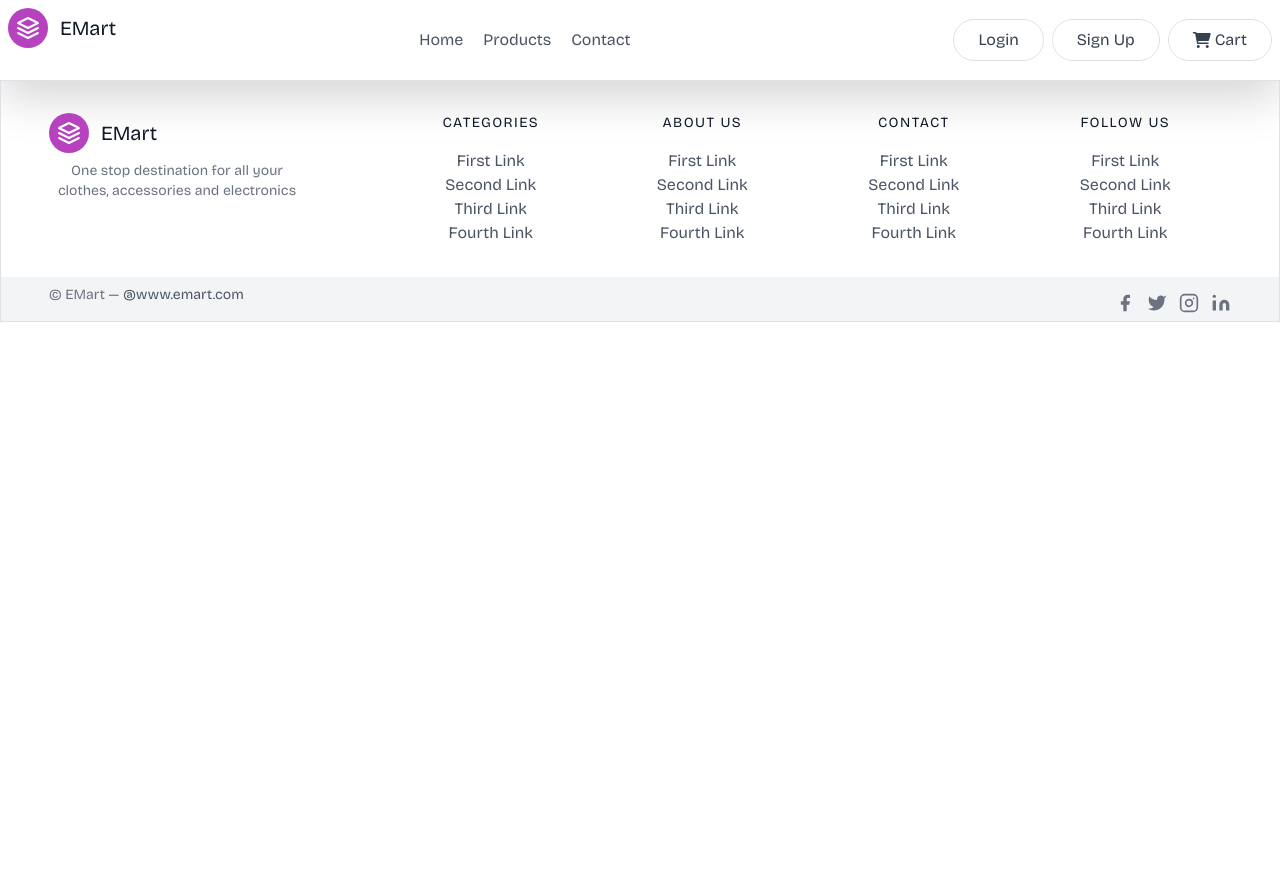
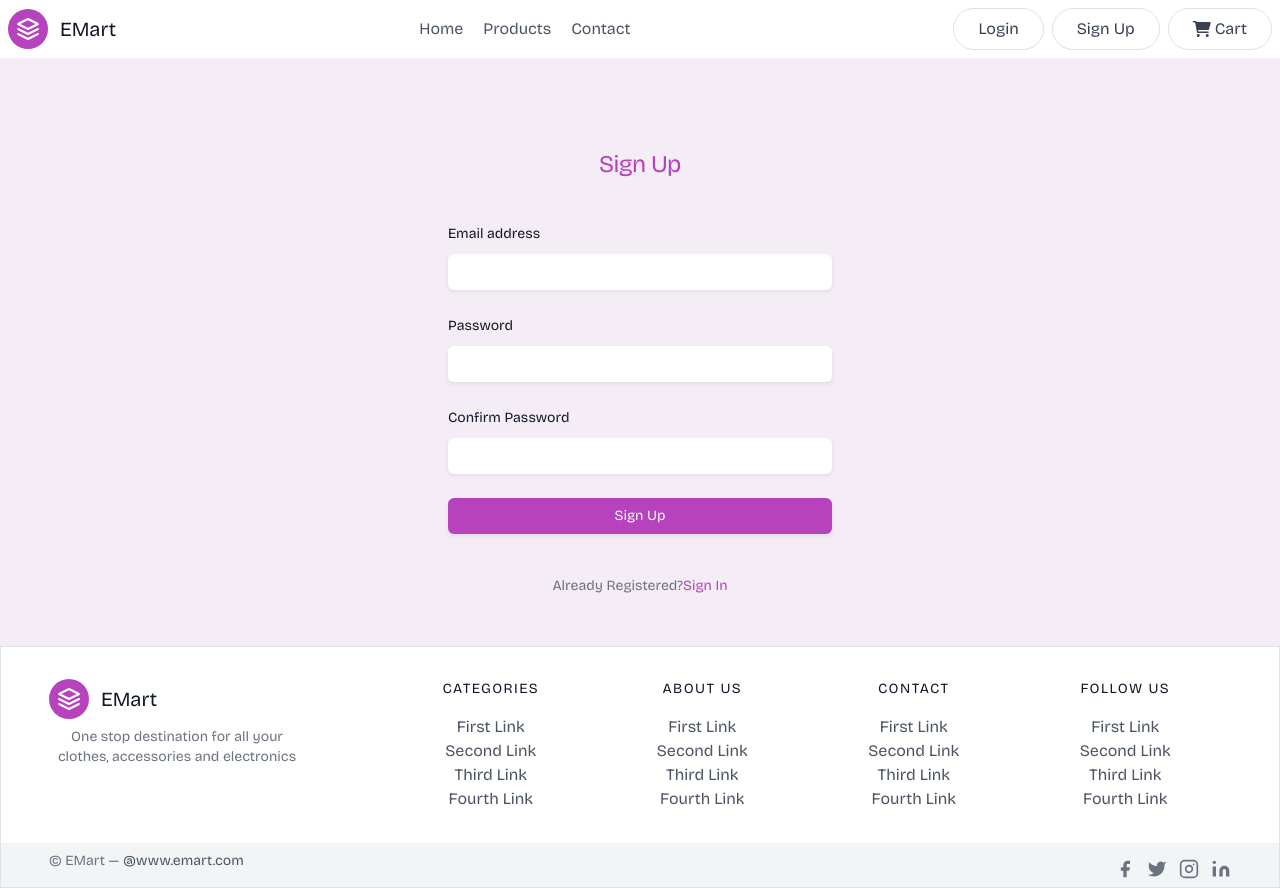
Before and after one commit to RishikaC06/EMart, a React (Create React App) app: page /EMart/register in a window 1280 px wide. Before the commit the page ends 800 px from the top, so only its background shows below. Built offline with nearby package versions, Linux system fonts and the light colour scheme.

Commit message:
Initial commit

```diff
--- a/src/components/Footer/index.js
+++ b/src/components/Footer/index.js
@@ -1,6 +1,7 @@
 import React from 'react'
 
 const Footer = () => {
+
   return (
         <footer className="text-gray-600 body-font border border-t-2">
             <div className="container px-5 py-8 mx-auto flex md:items-center lg:items-start md:flex-row md:flex-nowrap flex-wrap flex-col">
--- a/src/components/Navbar/index.js
+++ b/src/components/Navbar/index.js
@@ -1,5 +1,5 @@
-import React from 'react'
-import { Link } from 'react-router-dom'
+import React, { useState } from 'react';
+import { Link, useNavigate } from 'react-router-dom';
 
 const navigations = [
   {
@@ -14,36 +14,66 @@ const navigations = [
     name: 'Contact',
     path: '/contact'
   }
-]
+];
 
 const Navbar = () => {
+  const [isOpen, setIsOpen] = useState(false);
+  const navigate = useNavigate();
+
+  const toggleMenu = () => {
+    setIsOpen(!isOpen);
+  };
+
+  const handleNavigation = (path) => {
+    navigate(path);
+    setIsOpen(false); // Close the menu
+  };
+
   return (
     <header className="text-gray-600 body-font shadow-lg">
-      <div className="container mx-auto flex flex-wrap p-2 flex-col md:flex-row items-center">
-        <Link to={'/'} className="flex cursor-pointer title-font font-medium items-center text-gray-900 mb-4 md:mb-0">
-          <svg xmlns="http://www.w3.org/2000/svg" fill="none" stroke="currentColor" stroke-linecap="round" stroke-linejoin="round" stroke-width="2" className="w-10 h-10 text-white p-2 bg-[#b642be] rounded-full" viewBox="0 0 24 24">
+      <div className="container mx-auto flex flex-wrap p-2 flex-col md:flex-row items-center justify-between">
+        <div className="flex items-center justify-between w-full md:w-auto">
+          <button onClick={toggleMenu} className="text-gray-700 focus:outline-none md:hidden">
+            <svg className="w-6 h-6" fill="none" stroke="currentColor" viewBox="0 0 24 24" xmlns="http://www.w3.org/2000/svg">
+              <path strokeLinecap="round" strokeLinejoin="round" strokeWidth="2" d="M4 6h16M4 12h16m-7 6h7"></path>
+            </svg>
+          </button>
+          <Link to={'/'} className="flex cursor-pointer title-font font-medium items-center text-gray-900 mx-auto md:mx-0">
+            <svg xmlns="http://www.w3.org/2000/svg" fill="none" stroke="currentColor" strokeLinecap="round" strokeLinejoin="round" strokeWidth="2" className="w-10 h-10 text-white p-2 bg-[#b642be] rounded-full" viewBox="0 0 24 24">
               <path d="M12 2L2 7l10 5 10-5-10-5zM2 17l10 5 10-5M2 12l10 5 10-5"></path>
             </svg>
             <span className="ml-3 text-xl">EMart</span>
           </Link>
-        <nav className="md:ml-auto md:mr-auto flex flex-wrap items-center text-base justify-center">
-          {
-            navigations.map((navigation) => {
-              return (
-                <Link to={navigation.path} className="mr-5 hover:text-gray-900">{navigation.name}</Link>
-              )
-            })
-          }
+          <button className="text-gray-700 border border-gray-300 rounded-full hover:bg-[#b642be] hover:text-white flex items-center transition-colors duration-300 md:hidden" onClick={() => navigate('/cart')}>
+            <i className="fa fa-shopping-cart me-1"></i>
+          </button>
+        </div>
+        <nav className="md:ml-auto md:mr-auto flex flex-wrap items-center text-base justify-center hidden md:flex">
+          {navigations.map((navigation) => (
+            <Link to={navigation.path} className="mr-5 hover:text-[#b642be]" key={navigation.name}>{navigation.name}</Link>
+          ))}
         </nav>
-        <div className="flex items-center space-x-2">
-        <a href="/login" className="px-4 py-2 text-gray-700 border border-gray-300 rounded-full hover:bg-[#b642be] hover:text-white transition-colors duration-300">Login</a>
-        <a href="/register" className="px-4 py-2 text-gray-700 border border-gray-300 rounded-full hover:bg-[#b642be] hover:text-white transition-colors duration-300">Sign Up</a>
-        <a href="/cart" className="px-4 py-2 text-gray-700 border border-gray-300 rounded-full hover:bg-[#b642be] hover:text-white flex items-center transition-colors duration-300">
-        <i className="fa fa-shopping-cart me-1"></i>Cart</a>
+        <div className="flex items-center space-x-2 hidden md:flex">
+          <button className="px-4 py-2 text-gray-700 border border-gray-300 rounded-full hover:bg-[#b642be] hover:text-white transition-colors duration-300" onClick={() => navigate('/login')}>Login</button>
+          <button className="px-4 py-2 text-gray-700 border border-gray-300 rounded-full hover:bg-[#b642be] hover:text-white transition-colors duration-300" onClick={() => navigate('/register')}>Sign Up</button>
+          <button className="px-4 py-2 text-gray-700 border border-gray-300 rounded-full hover:bg-[#b642be] hover:text-white flex items-center transition-colors duration-300" onClick={() => navigate('/cart')}>
+            <i className="fa fa-shopping-cart me-1"></i>Cart
+          </button>
         </div>
       </div>
+      {isOpen && (
+        <div className="md:hidden">
+          <nav className="flex flex-col items-start pl-4">
+            {navigations.map((navigation) => (
+              <button onClick={() => handleNavigation(navigation.path)} className="block w-full px-4 py-2 text-gray-700 hover:bg-gray-200 text-left" key={navigation.name}>{navigation.name}</button>
+            ))}
+            <button className="block w-full px-4 py-2 text-gray-700 border border-gray-300 rounded-full hover:bg-[#b642be] hover:text-white transition-colors duration-300 mt-2 text-left" onClick={() => handleNavigation('/login')}>Login</button>
+            <button className="block w-full px-4 py-2 text-gray-700 border border-gray-300 rounded-full hover:bg-[#b642be] hover:text-white transition-colors duration-300 mt-2 text-left" onClick={() => handleNavigation('/register')}>Sign Up</button>
+          </nav>
+        </div>
+      )}
     </header>
-  )
-}
+  );
+};
 
-export default Navbar
+export default Navbar;
--- /dev/null
+++ b/src/modules/Contact.jsx
@@ -0,0 +1,61 @@
+import React from 'react';
+
+const styles = {
+  filter: 'grayscale(1) contrast(1.2) opacity(0.4)',
+};
+
+const iframeStyles = {
+  width: '100%',
+  height: '100%',
+  border: 'none',
+};
+
+const Contact = () => {
+  return (
+    <>
+      <section className="text-gray-600 body-font relative">
+        <div className="container px-5 py-24 mx-auto flex flex-col md:flex-row">
+          <div className="lg:w-2/3 md:w-1/2 w-full bg-gray-300 rounded-lg overflow-hidden p-6 flex flex-col items-start justify-start relative md:mr-4" style={{ minHeight: '400px' }}>
+            <iframe
+              title="map"
+              src="https://maps.google.com/maps?width=100%&height=600&hl=en&q=%C4%B0zmir+(My%20Business%20Name)&ie=UTF8&t=&z=14&iwloc=B&output=embed"
+              style={{ ...styles, ...iframeStyles }}
+            ></iframe>
+            <div className="bg-white relative flex flex-wrap py-6 rounded shadow-md w-full mt-4">
+              <div className="lg:w-1/2 px-6">
+                <h2 className="title-font font-semibold text-gray-900 tracking-widest text-xs">ADDRESS</h2>
+                <p className="mt-1">Photo booth tattooed prism, portland taiyaki hoodie neutra typewriter</p>
+              </div>
+              <div className="lg:w-1/2 px-6 mt-4 lg:mt-0">
+                <h2 className="title-font font-semibold text-gray-900 tracking-widest text-xs">EMAIL</h2>
+                <a className="text-pink-500 leading-relaxed">emart.com</a>
+                <h2 className="title-font font-semibold text-gray-900 tracking-widest text-xs mt-4">PHONE</h2>
+                <p className="leading-relaxed">123-456-7890</p>
+              </div>
+            </div>
+          </div>
+          <div className="lg:w-1/3 md:w-1/2 w-full bg-white flex flex-col md:ml-auto md:py-8 mt-8 md:mt-0 md:mt-8">
+            <h2 className="text-gray-900 text-lg mb-1 font-medium title-font">Feedback</h2>
+            <p className="leading-relaxed mb-5 text-gray-600">Fill the form for any feedback.</p>
+            <div className="relative mb-4">
+              <label htmlFor="name" className="leading-7 text-sm text-gray-600">Name</label>
+              <input type="text" id="name" name="name" className="w-full bg-white rounded border border-gray-300 focus:border-pink-500 focus:ring-2 focus:ring-pink-200 text-base outline-none text-gray-700 py-1 px-3 leading-8 transition-colors duration-200 ease-in-out" />
+            </div>
+            <div className="relative mb-4">
+              <label htmlFor="email" className="leading-7 text-sm text-gray-600">Email</label>
+              <input type="email" id="email" name="email" className="w-full bg-white rounded border border-gray-300 focus:border-pink-500 focus:ring-2 focus:ring-pink-200 text-base outline-none text-gray-700 py-1 px-3 leading-8 transition-colors duration-200 ease-in-out" />
+            </div>
+            <div className="relative mb-4">
+              <label htmlFor="message" className="leading-7 text-sm text-gray-600">Description</label>
+              <textarea id="message" name="message" className="w-full bg-white rounded border border-gray-300 focus:border-pink-500 focus:ring-2 focus:ring-pink-200 h-32 text-base outline-none text-gray-700 py-1 px-3 resize-none leading-6 transition-colors duration-200 ease-in-out"></textarea>
+            </div>
+            <button className="text-white bg-pink-500 border-0 py-2 px-6 focus:outline-none hover:bg-pink-600 rounded text-lg">Submit</button>
+            <p className="text-xs text-gray-500 mt-3">We appreciate your feedback.</p>
+          </div>
+        </div>
+      </section>
+    </>
+  );
+}
+
+export default Contact;
--- a/src/modules/Home/index.js
+++ b/src/modules/Home/index.js
@@ -26,7 +26,7 @@ const Home = () => {
       :
       <div>Loading.....</div>
     }
-    <ProductCard/>
+    {/* <ProductCard/> */}
     <Categories/>
     </>
   )
--- a/src/modules/Login.jsx
+++ b/src/modules/Login.jsx
@@ -1,88 +1,49 @@
-import React,{ useState }from 'react'
-import styled from "styled-components"
-import {mobile,tablet} from "../Responsive";
-
-const Container = styled.div`
-    width:100vw;
-    height: 100vh;
-    background: rgb(161,228,235);
-    background: linear-gradient(0deg, #b8f1f7 42%, rgba(219, 211, 252, 0.987) 100%);
-    display: flex;
-    align-items: center;
-    justify-content: center;
-`
-
-const Wrapper = styled.div`
-    width: 40%;
-    padding:10%;
-    background-color: white;
-    border-radius: 10px;
-    ${mobile({width: "60%",height:"40%"})}
-`
-
-const Form = styled.form`
-    display: flex;
-    flex-direction: column;
-`
-
-const Title = styled.h1`
-    font-weight: 600;
-    margin: auto;
-    text-align: center;
-    ${mobile({fontSize: "40px"})}
-    ${tablet({fontSize: "50px"})}
-    font-size: 60px;
-`
-
-const Input = styled.input`
-    min-width: 30%;
-    flex:1;
-    padding: 1%;
-    margin: 5px; /* Add margin for spacing between inputs */
-    ${mobile({fontSize: "20px"})}
-    ${tablet({fontSize: "25px"})}
-    font-size: 30px;
-`
-const Link = styled.a`
-    margin: 10px 0px;
-    font-size: 20px;
-    ${tablet({fontSize: "15px"})}
-    ${mobile({fontSize: "15px"})}
-    text-decoration: underline;
-    cursor: pointer;
-`
-
-const Button = styled.button`
-    margin: auto;
-    padding: 1%;
-    width: 30%;
-    border-radius: 10px;
-    border: none;
-    cursor: pointer;
-    background-color: #E04D83;
-    color: whitesmoke;
-    font-size: 20px;
-    margin-bottom: 10px;
-    margin-top: 10px;
-    ${mobile({width: "50%",fontSize:"20px"})}
-    ${tablet({Width: "60%",fontSize:"20px"})}
-`
-
+import React from 'react'
+import { useNavigate } from 'react-router-dom'
 
 const Login = () => {
+    const navigate = useNavigate()
 
   return (
-    <Container>
-        <Wrapper>
-            <Title> SIGN IN</Title>
-            <Form>
-                <Input placeholder="user_name"/>
-                <Input placeholder="password" type='password'/>
-                <Button>Sign In</Button>
-                <Link>Forgot Password</Link>
-            </Form>
-        </Wrapper>
-    </Container>
+    <>
+        <div class="flex min-h-full flex-col justify-center px-6 py-12 lg:px-8 bg-[#f4edf5]">
+            <div class="sm:mx-auto sm:w-full sm:max-w-sm">
+                <h2 class="mt-10 text-center text-2xl font-bold leading-9 tracking-tight text-[#b642be]">Sign in to your account</h2>
+            </div>
+
+            <div class="mt-10 sm:mx-auto sm:w-full sm:max-w-sm">
+                <form class="space-y-6" action="#" method="POST">
+                    <div>
+                        <label for="email" class="block text-sm font-medium leading-6 text-gray-900">Email address</label>
+                        <div class="mt-2">
+                            <input id="email" name="email" type="email" autocomplete="email" required class="block w-full rounded-md border-0 py-1.5 text-gray-900 shadow-sm ring-1 ring-inset ring-gray-300 placeholder:text-gray-400 focus:ring-2 focus:ring-inset focus:ring-indigo-600 sm:text-sm sm:leading-6"/>
+                        </div>
+                    </div>
+
+                    <div>
+                        <div class="flex items-center justify-between">
+                            <label for="password" class="block text-sm font-medium leading-6 text-gray-900">Password</label>
+                            <div class="text-sm">
+                                <a href="#" class="font-semibold text-[#b642be] hover:text-[#d15ad9]">Forgot password?</a>
+                            </div>
+                        </div>
+                        <div class="mt-2">
+                            <input id="password" name="password" type="password" autocomplete="current-password" required class="block w-full rounded-md border-0 py-1.5 text-gray-900 shadow-sm ring-1 ring-inset ring-gray-300 placeholder:text-gray-400 focus:ring-2 focus:ring-inset focus:ring-indigo-600 sm:text-sm sm:leading-6"/>
+                        </div>
+                    </div>
+
+                    <div>
+                        <button type="submit" class="flex w-full justify-center rounded-md bg-[#b642be] px-3 py-1.5 text-sm font-semibold leading-6 text-white shadow-sm hover:bg-[#d15ad9] focus-visible:outline focus-visible:outline-2 focus-visible:outline-offset-2 focus-visible:outline-indigo-600">Sign in</button>
+                    </div>
+                </form>
+
+                <p class="mt-10 text-center text-sm text-gray-500">
+                    Not a member?
+                    <button class="font-semibold leading-6 text-[#b642be] hover:text-[#d15ad9]" onClick={() => navigate('/register')}>  Sign Up</button>
+                </p>
+            </div>
+        </div>
+    </>
   )
 }
 
--- a/src/modules/Register.jsx
+++ b/src/modules/Register.jsx
@@ -1,79 +1,54 @@
 import React from 'react'
-import styled from "styled-components"
-
-const Container = styled.div`
-    width:100vw;
-    height: 100vh;
-    background: rgb(161,228,235);
-    background: linear-gradient(0deg, #b8f1f7 42%, rgba(219, 211, 252, 0.987) 100%);
-    display: flex;
-    align-items: center;
-    justify-content: center;
-`
-
-const Wrapper = styled.div`
-    width: 40%;
-    padding:10%;
-    background-color: #f2ecec;
-    border-radius: 10px;
-`
-
-const Form = styled.form`
-    display: flex;
-    flex-wrap: wrap;
-`
-
-const Title = styled.h1`
-    font-weight: 600;
-    margin: auto;
-    text-align: center;
-`
-
-const Input = styled.input`
-    min-width: 30%;
-    flex:1;
-    padding: 1%;
-    margin: 5px; /* Add margin for spacing between inputs */
-`
-
-const Agreement = styled.span`
-    margin-bottom: 2%;
-    text-align: center;
-    margin-left: auto;
-    margin-right: auto;
-`
-
-const Button = styled.button`
-    margin: auto;
-    padding: 1%;
-    width: 30%;
-    border-radius: 10px;
-    border: none;
-    cursor: pointer;
-    background-color: #E04D83;
-    color: whitesmoke;
-    font-size: 15px;
-`
+import { useNavigate } from 'react-router-dom'
 
 const Register = () => {
+  const navigate = useNavigate()
   return (
-    <Container>
-        <Wrapper>
-            <Title> CREATE NEW ACCOUNT</Title>
-            <Form>
-                <Input placeholder="first name"/>
-                <Input placeholder="last name"/>
-                <Input placeholder="user_name"/>
-                <Input placeholder="email" type='email'/>
-                <Input placeholder="password" type='password'/>
-                <Input placeholder="confirm password" type='password'/>
-                <Input placeholder="date" type='date'/>
-                <Input placeholder="location"/>
-                <Agreement>I agree to sharing and processing of my data as per the privacy policy</Agreement>
-                <Button>Create Account</Button>
-            </Form>
-        </Wrapper>
-    </Container>
+    <>
+        <div class="flex min-h-full flex-col justify-center px-6 py-12 lg:px-8 bg-[#f4edf5]">
+            <div class="sm:mx-auto sm:w-full sm:max-w-sm">
+                <h2 class="mt-10 text-center text-2xl font-bold leading-9 tracking-tight text-[#b642be]">Sign Up</h2>
+            </div>
+
+            <div class="mt-10 sm:mx-auto sm:w-full sm:max-w-sm">
+                <form class="space-y-6" action="#" method="POST">
+                    <div>
+                        <label for="email" class="block text-sm font-medium leading-6 text-gray-900">Email address</label>
+                        <div class="mt-2">
+                            <input id="email" name="email" type="email" autocomplete="email" required class="block w-full rounded-md border-0 py-1.5 text-gray-900 shadow-sm ring-1 ring-inset ring-gray-300 placeholder:text-gray-400 focus:ring-2 focus:ring-inset focus:ring-indigo-600 sm:text-sm sm:leading-6"/>
+                        </div>
+                    </div>
+
+                    <div>
+                        <div class="flex items-center justify-between">
+                            <label for="password" class="block text-sm font-medium leading-6 text-gray-900">Password</label>
+                        </div>
+                        <div class="mt-2">
+                            <input id="password" name="password" type="password" autocomplete="current-password" required class="block w-full rounded-md border-0 py-1.5 text-gray-900 shadow-sm ring-1 ring-inset ring-gray-300 placeholder:text-gray-400 focus:ring-2 focus:ring-inset focus:ring-indigo-600 sm:text-sm sm:leading-6"/>
+                        </div>
+                    </div>
+
+                    <div>
+                        <div class="flex items-center justify-between">
+                            <label for="password" class="block text-sm font-medium leading-6 text-gray-900">Confirm Password</label>
+                        </div>
+                        <div class="mt-2">
+                            <input id="password" name="password" type="password" autocomplete="current-password" required class="block w-full rounded-md border-0 py-1.5 text-gray-900 shadow-sm ring-1 ring-inset ring-gray-300 placeholder:text-gray-400 focus:ring-2 focus:ring-inset focus:ring-indigo-600 sm:text-sm sm:leading-6"/>
+                        </div>
+                    </div>
+
+                    <div>
+                        <button type="submit" class="flex w-full justify-center rounded-md bg-[#b642be] px-3 py-1.5 text-sm font-semibold leading-6 text-white shadow-sm hover:bg-[#d15ad9] focus-visible:outline focus-visible:outline-2 focus-visible:outline-offset-2 focus-visible:outline-indigo-600">Sign Up</button>
+                    </div>
+                </form>
+
+                <p class="mt-10 text-center text-sm text-gray-500">
+                    Already Registered?
+                    <button class="font-semibold leading-6 text-[#b642be] hover:text-[#d15ad9]"  onClick={() => navigate('/login')}>  Sign In</button>
+                </p>
+            </div>
+        </div>
+    </>
   )
 }
 
```
Also changed, not shown: src/App.js (+6 -3 lines), src/index.js (+17 -1 lines), src/modules/Cart/index.js (+45 -20 lines). Lines whose indentation alone changed are shown as unchanged.
